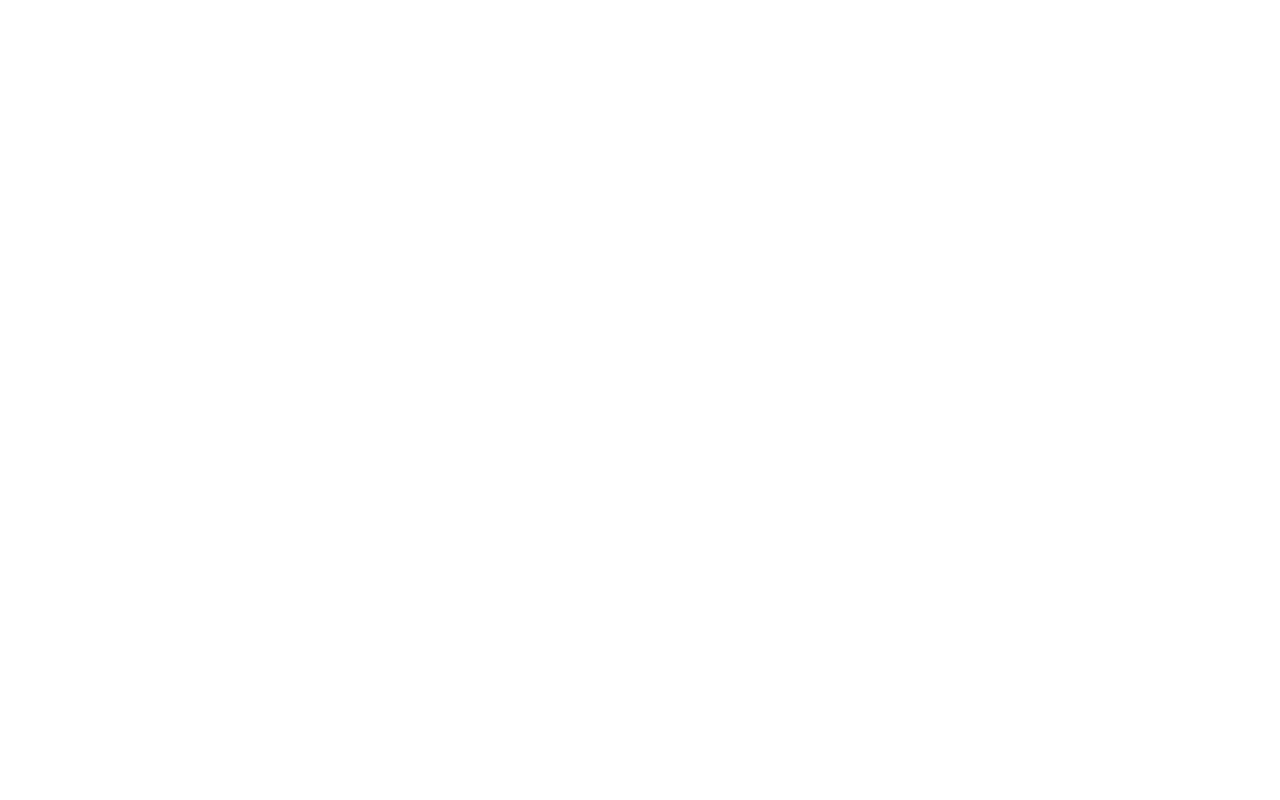
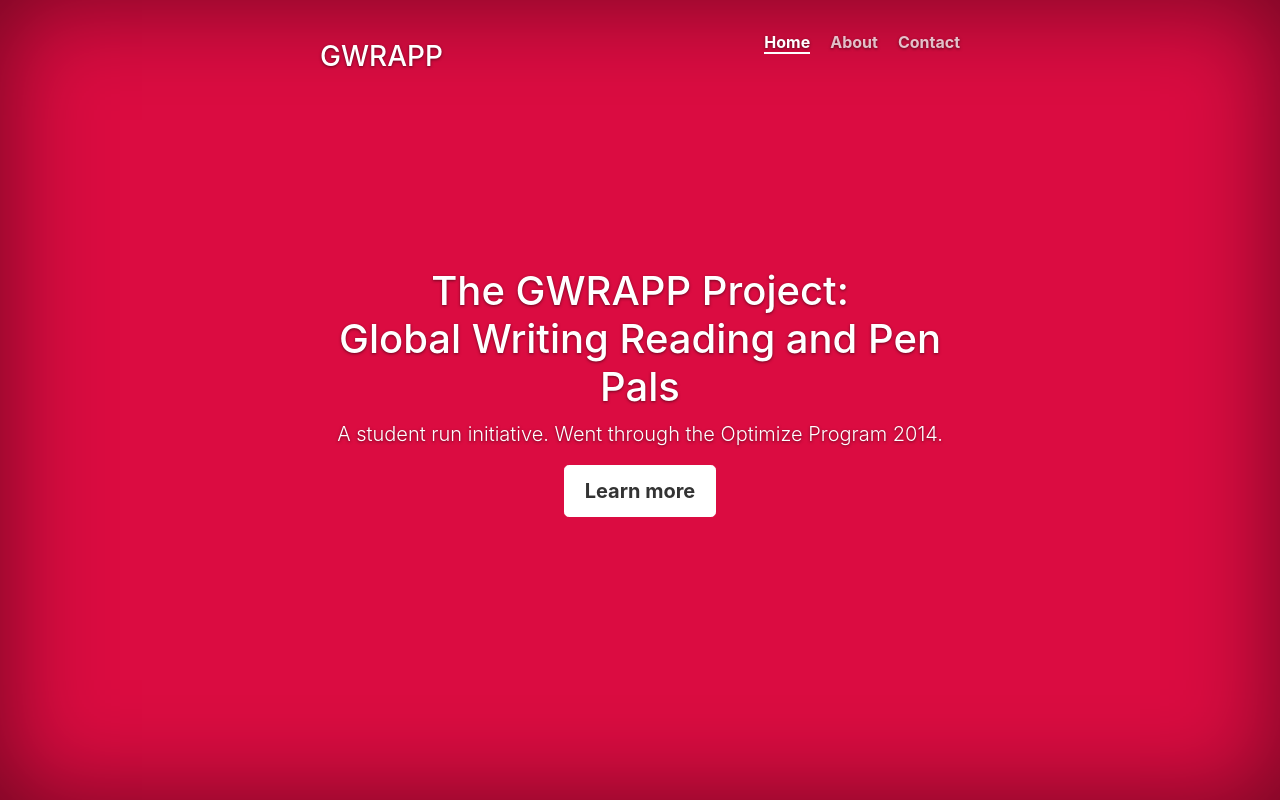
Before and after one commit to infinitebattery7/GWRAPP, a plain HTML site: page index.html in a window 1280 px wide. Drawn offline with nearby package versions, Linux system fonts and the light colour scheme.

Commit message:
bootstrap theme site v1

```diff
--- a/index.html
+++ b/index.html
@@ -1,9 +1,74 @@
-<html>
+<html lang="en">
+  <head>
+    <meta charset="utf-8">
+    <meta http-equiv="X-UA-Compatible" content="IE=edge">
+    <meta name="viewport" content="width=device-width, initial-scale=1">
+    <meta name="description" content="">
+    <meta name="author" content="">
+    <link rel="shortcut icon" href="../../assets/ico/favicon.ico">
 
-<head> <title> Global Writing Reading and Pen Pals </title> </head>
+    <title>The GWRAPP Project</title>
 
-<body>
+    <!-- Bootstrap core CSS -->
+    <link href="http://getbootstrap.com/dist/css/bootstrap.min.css" rel="stylesheet">
 
-</body>
+    <!-- Custom styles for this template -->
+    <link href="style.css" rel="stylesheet">
 
+    <!-- Just for debugging purposes. Don't actually copy this line! -->
+    <!--[if lt IE 9]><script src="../../assets/js/ie8-responsive-file-warning.js"></script><![endif]-->
+
+    <!-- HTML5 shim and Respond.js IE8 support of HTML5 elements and media queries -->
+    <!--[if lt IE 9]>
+      <script src="https://oss.maxcdn.com/libs/html5shiv/3.7.0/html5shiv.js"></script>
+      <script src="https://oss.maxcdn.com/libs/respond.js/1.4.2/respond.min.js"></script>
+    <![endif]-->
+  </head>
+
+  <body>
+
+    <div class="site-wrapper">
+
+      <div class="site-wrapper-inner">
+
+        <div class="cover-container">
+
+          <div class="masthead clearfix">
+            <div class="inner">
+              <h3 class="masthead-brand">GWRAPP</h3>
+              <ul class="nav masthead-nav">
+                <li class="active"><a href="#">Home</a></li>
+                <li><a href="#">About</a></li>
+                <li><a href="#">Contact</a></li>
+              </ul>
+            </div>
+          </div>
+
+          <div class="inner cover">
+            <h1 class="cover-heading">The GWRAPP Project: </br> Global Writing Reading and Pen Pals</h1>
+            <p class="lead">A student run initiative. Went through the <a href="http://www.optimizemichigan.org/">Optimize </a>
+ Program 2014. </p>
+            <p class="lead">
+              <a href="#" class="btn btn-lg btn-default">Learn more</a>
+            </p>
+          </div>
+
+          <div class="mastfoot">
+            <div class="inner">
+            </div>
+          </div>
+
+        </div>
+
+      </div>
+
+    </div>
+
+    <!-- Bootstrap core JavaScript
+    ================================================== -->
+    <!-- Placed at the end of the document so the pages load faster -->
+    <script src="https://ajax.googleapis.com/ajax/libs/jquery/1.11.0/jquery.min.js"></script>
+    <script src="http://getbootstrap.com/dist/js/bootstrap.min.js"></script>
+    <script src="http://getbootstrap.com/assets/js/docs.min.js"></script>
+  </body>
 </html>
--- /dev/null
+++ b/style.css
@@ -0,0 +1,166 @@
+/*
+ * Globals
+ */
+
+/* Links */
+a,
+a:focus,
+a:hover {
+  color: #fff;
+}
+
+/* Custom default button */
+.btn-default,
+.btn-default:hover,
+.btn-default:focus {
+  color: #333;
+  text-shadow: none; /* Prevent inheritence from `body` */
+  background-color: #fff;
+  border: 1px solid #fff;
+}
+
+
+/*
+ * Base structure
+ */
+
+html,
+body {
+  height: 100%;
+  background-color: #DB0C41;
+
+  /* DB0C41
+  0F5AF0
+
+  */
+}
+body {
+  color: #fff;
+  text-align: center;
+  text-shadow: 0 1px 3px rgba(0,0,0,.5);
+  box-shadow: inset 0 0 100px rgba(0,0,0,.5);
+}
+
+/* Extra markup and styles for table-esque vertical and horizontal centering */
+.site-wrapper {
+  display: table;
+  width: 100%;
+  height: 100%; /* For at least Firefox */
+  min-height: 100%;
+}
+.site-wrapper-inner {
+  display: table-cell;
+  vertical-align: top;
+}
+.cover-container {
+  margin-right: auto;
+  margin-left: auto;
+}
+
+/* Padding for spacing */
+.inner {
+  padding: 30px;
+}
+
+
+/*
+ * Header
+ */
+.masthead-brand {
+  margin-top: 10px;
+  margin-bottom: 10px;
+}
+
+.masthead-nav > li {
+  display: inline-block;
+}
+.masthead-nav > li + li {
+  margin-left: 20px;
+}
+.masthead-nav > li > a {
+  padding-right: 0;
+  padding-left: 0;
+  font-size: 16px;
+  font-weight: bold;
+  color: #fff; /* IE8 proofing */
+  color: rgba(255,255,255,.75);
+  border-bottom: 2px solid transparent;
+}
+.masthead-nav > li > a:hover,
+.masthead-nav > li > a:focus {
+  background-color: transparent;
+  border-bottom-color: rgba(255,255,255,.25);
+}
+.masthead-nav > .active > a,
+.masthead-nav > .active > a:hover,
+.masthead-nav > .active > a:focus {
+  color: #fff;
+  border-bottom-color: #fff;
+}
+
+@media (min-width: 768px) {
+  .masthead-brand {
+    float: left;
+  }
+  .masthead-nav {
+    float: right;
+  }
+}
+
+
+/*
+ * Cover
+ */
+
+.cover {
+  padding: 0 20px;
+}
+.cover .btn-lg {
+  padding: 10px 20px;
+  font-weight: bold;
+}
+
+
+/*
+ * Footer
+ */
+
+.mastfoot {
+  color: #999; /* IE8 proofing */
+  color: rgba(255,255,255,.5);
+}
+
+
+/*
+ * Affix and center
+ */
+
+@media (min-width: 768px) {
+  /* Pull out the header and footer */
+  .masthead {
+    position: fixed;
+    top: 0;
+  }
+  .mastfoot {
+    position: fixed;
+    bottom: 0;
+  }
+  /* Start the vertical centering */
+  .site-wrapper-inner {
+    vertical-align: middle;
+  }
+  /* Handle the widths */
+  .masthead,
+  .mastfoot,
+  .cover-container {
+    width: 100%; /* Must be percentage or pixels for horizontal alignment */
+  }
+}
+
+@media (min-width: 992px) {
+  .masthead,
+  .mastfoot,
+  .cover-container {
+    width: 700px;
+  }
+}
```
